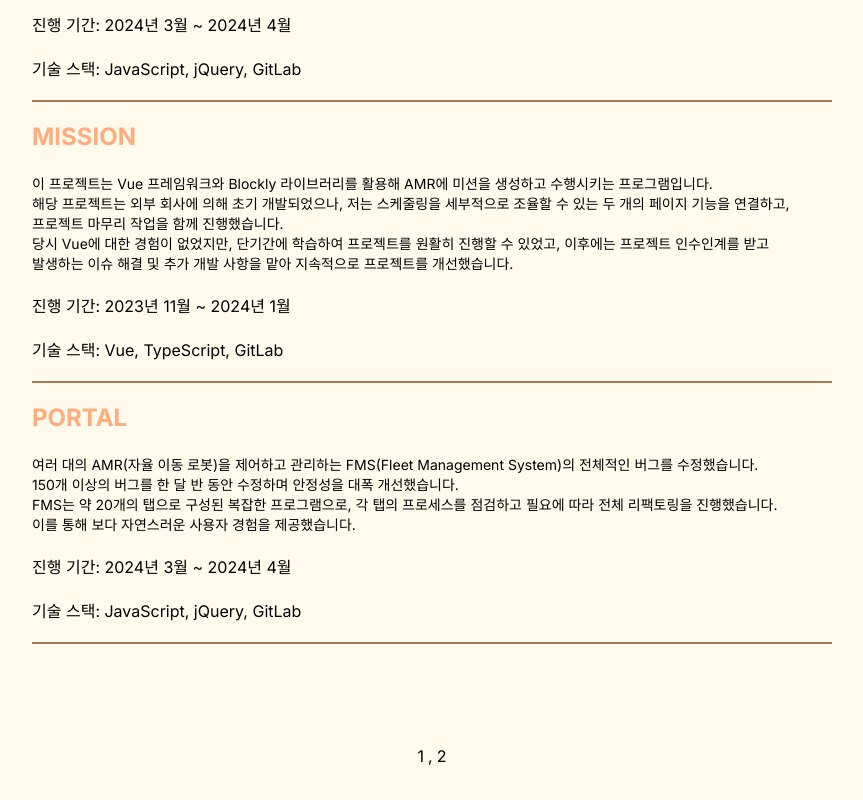
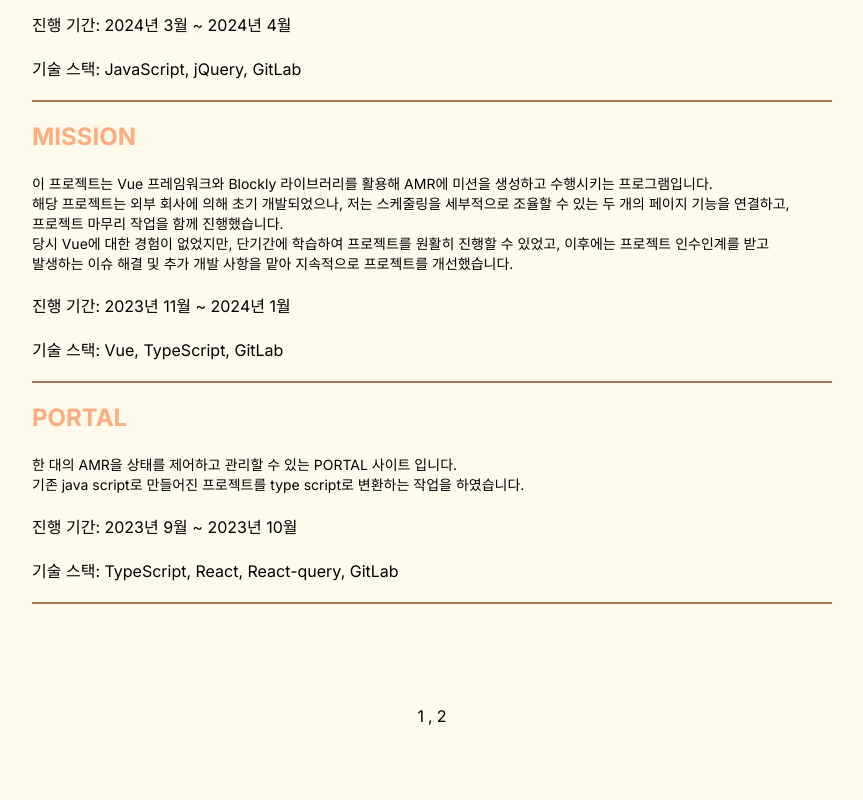
Before and after one commit to heyimcsy/my_portfolio, a Next.js app: page /project in a window 1280 px wide. Shown: the part 1217-2017 px from the top of the page, without its empty margins (208-1071 px from the left). Built offline with nearby package versions, Linux system fonts and the light colour scheme.

Commit message:
이력서 수정

```diff
--- a/src/app/project/page.js
+++ b/src/app/project/page.js
@@ -129,18 +129,12 @@ function Thira_Project() {
 			</h2>
 			<div className="gap">
 				<p className="explain">
-					여러 대의 AMR(자율 이동 로봇)을 제어하고 관리하는 FMS(Fleet Management System)의 전체적인
-					버그를 수정했습니다.
+					한 대의 AMR을 상태를 제어하고 관리할 수 있는 PORTAL 사이트 입니다.
 					<br />
-					150개 이상의 버그를 한 달 반 동안 수정하며 안정성을 대폭 개선했습니다.
-					<br />
-					FMS는 약 20개의 탭으로 구성된 복잡한 프로그램으로, 각 탭의 프로세스를 점검하고 필요에 따라
-					전체 리팩토링을 진행했습니다.
-					<br />
-					이를 통해 보다 자연스러운 사용자 경험을 제공했습니다.
+					기존 java script로 만들어진 프로젝트를 type script로 변환하는 작업을 하였습니다.
 				</p>
-				<p>진행 기간: 2024년 3월 ~ 2024년 4월</p>
-				<p>기술 스택: JavaScript, jQuery, GitLab</p>
+				<p>진행 기간: 2023년 9월 ~ 2023년 10월</p>
+				<p>기술 스택: TypeScript, React, React-query, GitLab</p>
 				<hr className="line" />
 			</div>
 		</TotalSke>
```
